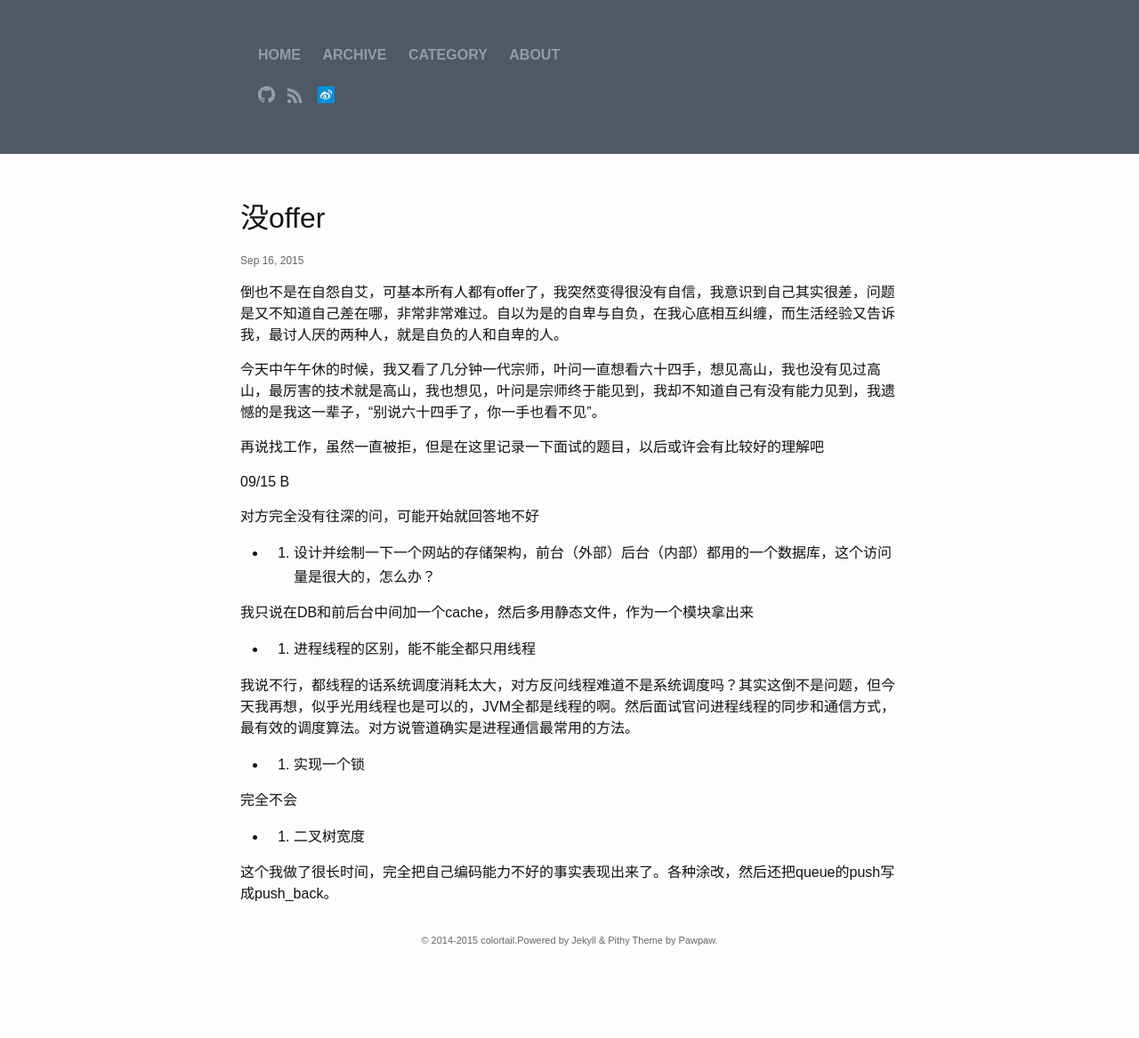
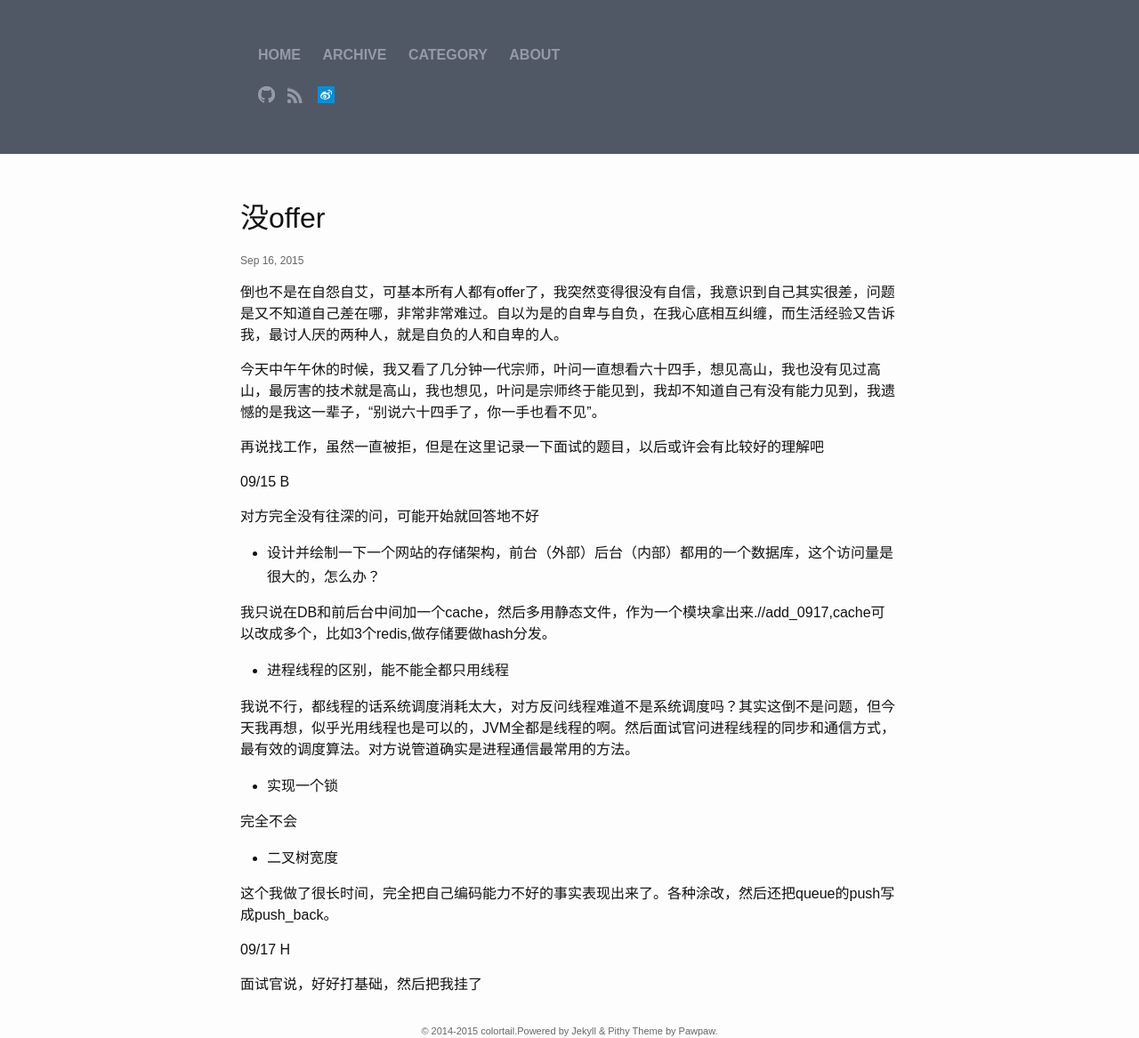
Before and after one commit to colortail/colortail.github.io, a Jekyll site: the page built from _posts/2015-09-16-no-offer.md, in a window 1280 px wide. Shown: the whole page at 89% size. Built offline with Jekyll 4.4.1, drawn with Linux system fonts in a browser that asks for light colours; comment, search, counter and statistics services are not loaded; before the commit the page ends 1065 px from its top, so only the background shows below that.

Commit message:
no offer

```diff
--- a/_posts/2015-09-16-no-offer.md
+++ b/_posts/2015-09-16-no-offer.md
@@ -14,18 +14,22 @@ categories: grammer
 
 对方完全没有往深的问，可能开始就回答地不好
 
-* 1. 设计并绘制一下一个网站的存储架构，前台（外部）后台（内部）都用的一个数据库，这个访问量是很大的，怎么办？
+* 设计并绘制一下一个网站的存储架构，前台（外部）后台（内部）都用的一个数据库，这个访问量是很大的，怎么办？
 
-我只说在DB和前后台中间加一个cache，然后多用静态文件，作为一个模块拿出来
+我只说在DB和前后台中间加一个cache，然后多用静态文件，作为一个模块拿出来.//add_0917,cache可以改成多个，比如3个redis,做存储要做hash分发。
 
-* 2. 进程线程的区别，能不能全都只用线程
+* 进程线程的区别，能不能全都只用线程
 
 我说不行，都线程的话系统调度消耗太大，对方反问线程难道不是系统调度吗？其实这倒不是问题，但今天我再想，似乎光用线程也是可以的，JVM全都是线程的啊。然后面试官问进程线程的同步和通信方式，最有效的调度算法。对方说管道确实是进程通信最常用的方法。
 
-* 3. 实现一个锁
+* 实现一个锁
 
 完全不会
 
-* 4. 二叉树宽度
+* 二叉树宽度
 
 这个我做了很长时间，完全把自己编码能力不好的事实表现出来了。各种涂改，然后还把queue的push写成push_back。
+
+####09/17 H
+
+面试官说，好好打基础，然后把我挂了
```
